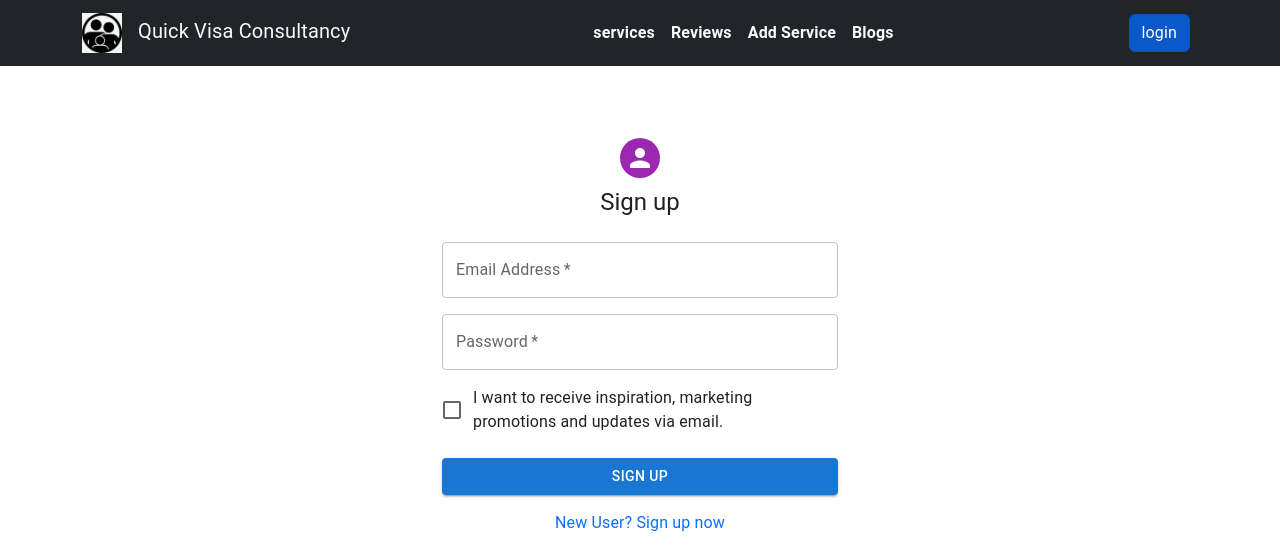
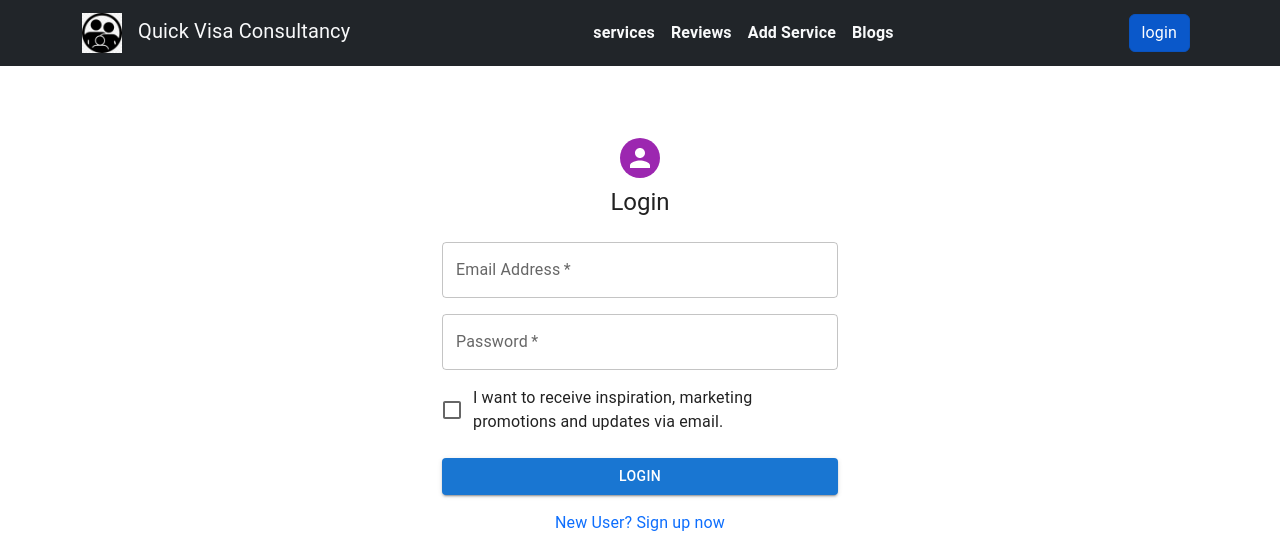
Before and after one commit to coddermoon/quick-visa-client, a React (Create React App) app: page /login in a window 1280 px wide. Shown: the top 545 px of the page. Built offline with nearby package versions, Linux system fonts and the light colour scheme; no server answers.

Commit message:
dynamic routes added done

```diff
--- a/src/pages/AddService/AddService.js
+++ b/src/pages/AddService/AddService.js
@@ -3,8 +3,10 @@ import React, { useContext } from 'react';
 import { Container } from 'react-bootstrap';
 import toast from 'react-hot-toast';
 import { AuthContext } from '../../Assets/contexts/AuthProvider';
+import UseTitle from '../../Assets/Hooks/UseTitle';
 
 const AddService = () => {
+  UseTitle('Add A service')
 
     const {setLoading}= useContext(AuthContext)
 
--- a/src/pages/Login.js
+++ b/src/pages/Login.js
@@ -5,10 +5,12 @@ import React, { useContext } from 'react';
 import toast from 'react-hot-toast';
 import { NavLink,useNavigate,useLocation } from 'react-router-dom';
 import { AuthContext } from '../Assets/contexts/AuthProvider';
+import UseTitle from '../Assets/Hooks/UseTitle';
 import SocialLogin from './Shared/SocialLogin';
 
 
 const Login = () => {
+  UseTitle('Login')
   const {loginWithEmail,setLoading}= useContext(AuthContext)
   const navigate = useNavigate();
     const location = useLocation();
@@ -54,7 +56,7 @@ const handleLogin = (e)=>{
 
           </Avatar>
           <Typography component="h1" variant="h5">
-            Sign up
+            Login
           </Typography>
           <Box component="form" onSubmit={handleLogin} noValidate  sx={{ mt: 3 }}>
             <Grid container spacing={2}>
@@ -94,7 +96,7 @@ const handleLogin = (e)=>{
               variant="contained"
               sx={{ mt: 3, mb: 2 }}
             >
-              Sign Up
+              Login
             </Button>
             <Grid container justifyContent="center">
               <Grid item>
--- a/src/pages/Register.js
+++ b/src/pages/Register.js
@@ -14,9 +14,11 @@ import React, { useContext } from "react";
 import toast from "react-hot-toast";
 import { NavLink,useLocation,useNavigate } from "react-router-dom";
 import { AuthContext } from "../Assets/contexts/AuthProvider";
+import UseTitle from "../Assets/Hooks/UseTitle";
 import SocialLogin from "./Shared/SocialLogin";
 
 const Register = () => {
+  UseTitle('Sign Up')
   const navigate = useNavigate();
     const location = useLocation();
 
--- a/src/pages/Review/Review.js
+++ b/src/pages/Review/Review.js
@@ -2,10 +2,12 @@ import React, { useContext, useEffect, useState } from "react";
 import { Col, Row } from "react-bootstrap";
 import toast from "react-hot-toast";
 import { AuthContext } from "../../Assets/contexts/AuthProvider";
+import UseTitle from "../../Assets/Hooks/UseTitle";
 import CommentBox from "./CommentBox";
 import ReviewCard from "./ReviewCard";
 
 const Review = ({ id }) => {
+  UseTitle('review')
   const [comment, setComment] = useState([]);
   const { user } = useContext(AuthContext);
 
```
